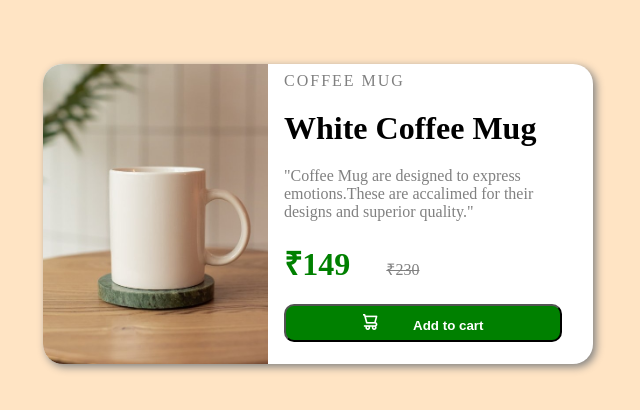
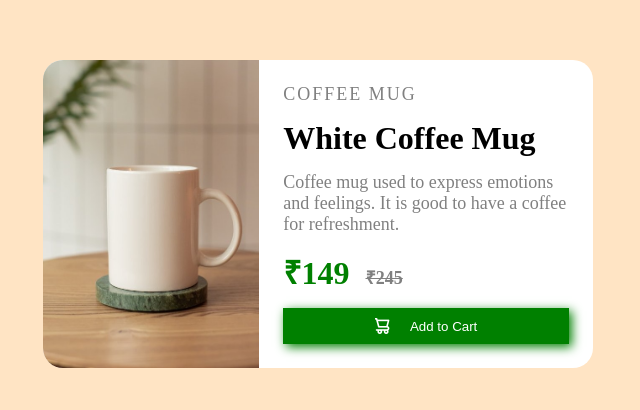
Before and after one commit to Akgupta123-Coder/mug-coffee, a plain HTML site: page index(html+css).html in a window 1280 px wide. Shown: the part 186-596 px from the top of the page, without its empty margins (322-962 px from the left). Drawn offline with Linux system fonts and the light colour scheme.

Commit message:
Update index(html+css).html

```diff
--- a/index(html+css).html
+++ b/index(html+css).html
@@ -3,103 +3,98 @@
 <head>
     <meta charset="UTF-8">
     <meta name="viewport" content="width=device-width, initial-scale=1.0">
-    <title>Document</title>
+    <title>Mug Coffee</title>
     <style>
         *{
     margin: 0;
     padding: 0;
     box-sizing: border-box;
 }
-        .container{
-            height: 100vh;
+
+.contanier{
+   min-height: 100vh;
+   margin: 0 auto;
    background-color: bisque;
 
    display: flex;
    justify-content: center;
    align-items: center;
+
 }
 .card{
-            width:550px;
-            height:300px;
+    max-width: 550px;
+    min-height: 300px;
     background-color: white;
     border-radius: 20px;
-            box-shadow: 3px 3px 9px gray;
 
     display: flex;
-            flex-direction: row;
+
 }
 .img-section img{
-            width: 225px;
+    width: 100%;
+    height: 100%;
     border-top-left-radius: 20px;
     border-bottom-left-radius: 20px;
+
 }
-        .text-section{
-            width:325px;
-            height:300px;
-            /* border: 2px solid black; */
-
-
+.text{
+    padding: 24px;
     display: flex;
     flex-direction: column;
-            padding: 0.5em 1em;
-            gap:20px;
-
+    gap:15px;
 }
-        .product{
+.p1{
         color: gray;
         letter-spacing: 2px;
+        font-size: 18px;
 }
-        .heading{
-            font-size: xx-large;
-            font-weight: bold;
+.head{
+    font-size: 2em;
 }
-        .description{
+.p2{
     color: gray;
     text-align: left;
+    font-size: 18px;
 }
-        .amount .green_text{
+.green{
     color: green;
-            margin-right: 2rem;
+    margin-right: 10px;
 }
-        .strike{
+.st{
     text-decoration: line-through;
 }
-        .btn{
-            width: 95%;
-            height:2.4rem;
-            border-radius: 10px;
+button{
+   display: flex;
+   padding: 10px;
+   justify-content: center;
+   align-items: center;
    background-color: green;
    color: white;
-            font-weight: bold;
+   box-shadow: 3px 3px 10px green;
+   border: none;
 }
-        .btn img{
-            margin-right: 2rem;
+button img{
+    margin-right: 20px;
 }
+
     </style>
 </head>
 <body>
-        <div class="container">
+        <div class="contanier">
             <div class="card">
-
                 <div class="img-section">
                     <img src="mug.jpg" alt="">
                 </div>
+                <div class="text">
+                    <p class="p1">COFFEE MUG</p>
+                    <h2 class="head">White Coffee Mug</h2>
+                    <p class="p2">Coffee mug used to express emotions and feelings. It is good to have a coffee for refreshment.
 
-                <div class="text-section">
-
-                        <p class="product">COFFEE MUG</p>
-                        <h2 class="heading">White Coffee Mug</h2>
-                        <p class="description">"Coffee Mug are designed to express emotions.These are accalimed for their
-                            designs and superior quality."
                     </p>
-                        <p class="amount">
-                            <span class="heading green_text">₹149</span>
-                            <span class="description strike">₹230</span>
-                        </p>
-
-                        <button class="btn">
+                    <h2 class="head green">₹149&nbsp;&nbsp;<span class="p2 st">₹245</span></h2>
+                    <button>
                         <img src="icon-cart.png" alt="">
-                            Add to cart
+                        <p>Add to Cart</p>
                                         </button>
                 </div>
             </div>
```
Lines whose indentation alone changed are shown as unchanged.
